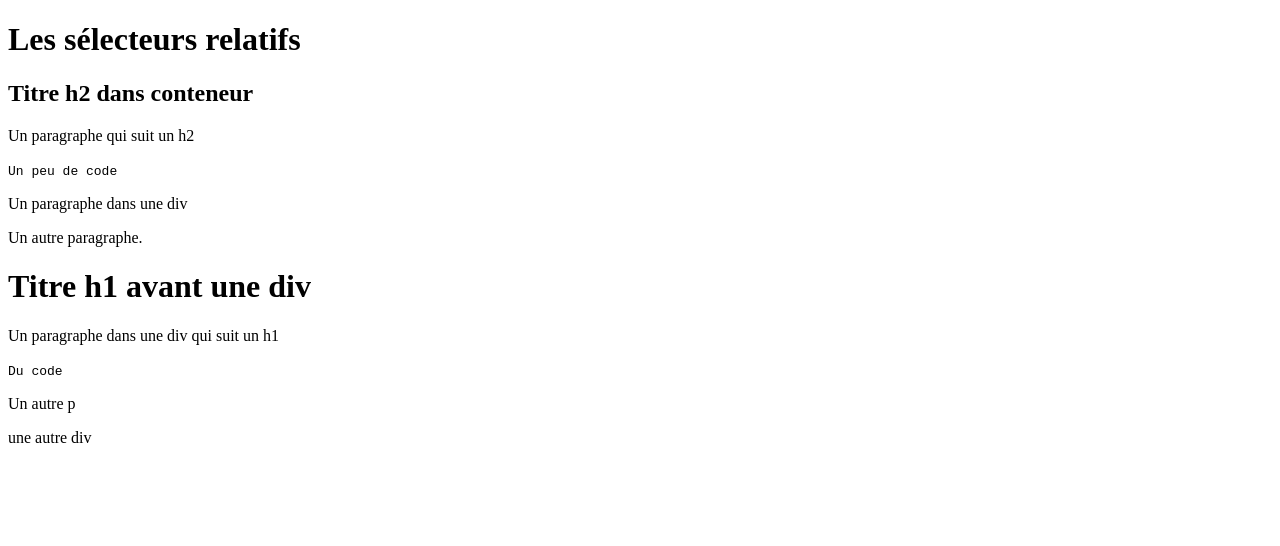
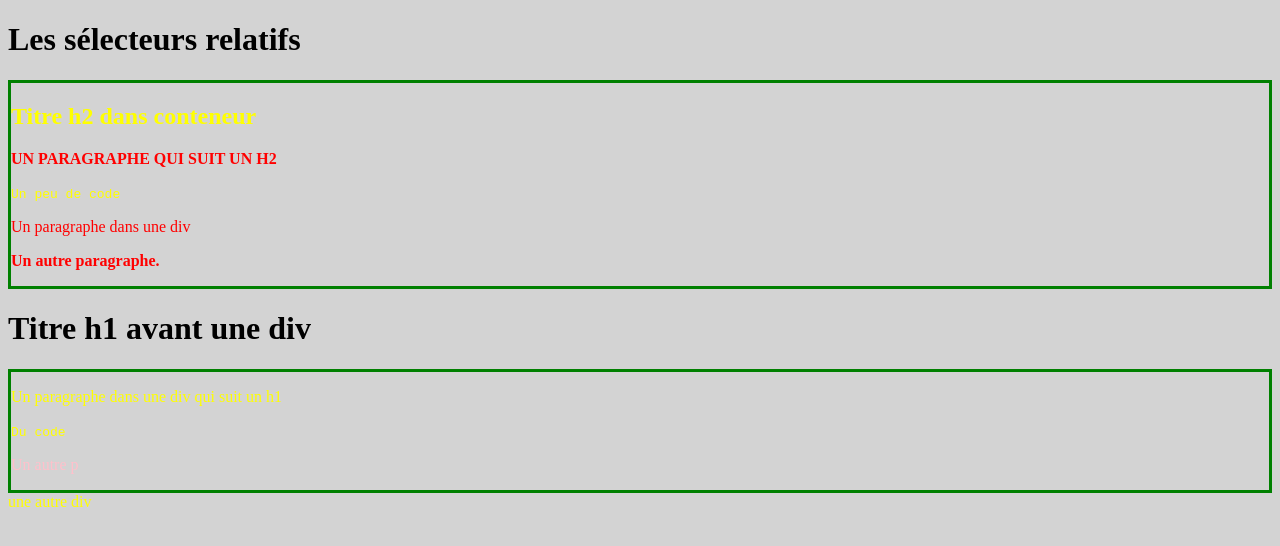
Before and after one commit to Jmounet/WS, a plain HTML site: page CSS/slide 15 - sélecteurs relatifs/index.html in a window 1280 px wide. Drawn offline with Linux system fonts and the light colour scheme.

Commit message:
css 14-15-16-19

```diff
--- a/CSS/slide 14 - hello world/style.css
+++ b/CSS/slide 14 - hello world/style.css
@@ -1,11 +1,15 @@
-h1, h2 {
+/* couleur h1 h2 */
+h1,
+h2 {
     color: #32CBDD;
 }
 
-p {
+/* couleur body */
+body {
     color: #444;
 }
 
-link {
+/* couleur liens */
+a {
     color: #028DB6;
 }
--- a/CSS/slide 15 - sélecteurs relatifs/style.css
+++ b/CSS/slide 15 - sélecteurs relatifs/style.css
@@ -0,0 +1,42 @@
+/*couleur du texte et du body en noir
+couleur de fond du body et des div en lightgrey */
+body,
+div {
+    color: black;
+    background-color: lightgrey;
+}
+
+/*couleur du texte de tous les paragraphes du conteneur (#id) en rouge*/
+#conteneur p {
+    color: red;
+}
+
+/*police grasse pour les paragraphes directement enfants du conteneur (#id>)*/
+#conteneur>p {
+    font-weight: bold;
+}
+
+/*couleur du texte du paragraphe qui suit directement le conteneur en vert (#id+)*/
+#conteneur+p {
+    color: green;
+}
+
+/*Les paragraphes qui suivent directement un titre de niveau 2 en majuscule*/
+h2+p {
+    text-transform: uppercase;
+}
+
+/*Les paragraphes qui suivent un élément code ET ayant le même niveau que cet élément en rose*/
+code~p {
+    color: pink;
+}
+
+/*Les div directement enfants du body en jaune*/
+body>div {
+    color: yellow;
+}
+
+/*Les div qui suivent directement un titre de niveau 1 avec une bordure verte*/
+h1+div {
+    border: solid green;
+}
--- /dev/null
+++ b/CSS/slide 19 - pseudo-classes & pseudo-éléments/style.css
@@ -0,0 +1,36 @@
+/*Mettre tous les liens en rose*/
+a {
+    color: pink;
+}
+
+/*Au survol des liens, augmentez la police à 1.5rem et passez la couleur à jaune*/
+a:hover {
+    font-size: 1.5rem;
+    color: yellow;
+}
+
+/*Mettre les liens déjà visités en rose*/
+a:visited {
+    color: pink;
+}
+
+/*Au survol d'un paragraphe, mettre le fond en rouge*/
+p:hover {
+    background-color: red;
+}
+
+/*Faire une lettrine en augmentant la police de la première lettre des paragraphes à 1.8 rem*/
+p::first-letter {
+    font-size: 1.8rem;
+}
+
+/*Faire en sorte que les selections de l'utilisateur soient surlignées en jaune (vous pouvez commenter le survol du paragraphe en rouge)*/
+::selection {
+    background-color: yellow;
+}
+
+/*BONUS : Ajouter l'image avant chaque titre de niveau 1.Ajoutez une marge à droite de 6px*/
+h1::before {
+    content: url(https://d1nhio0ox7pgb.cloudfront.net/_img/g_collection_png/standard/16x16/ok.png);
+    margin-right: 6px;
+}
```
Also changed, not shown: CSS/slide 16 - sélecteurs d'attributs/style.css (added, +10 -0 lines).
